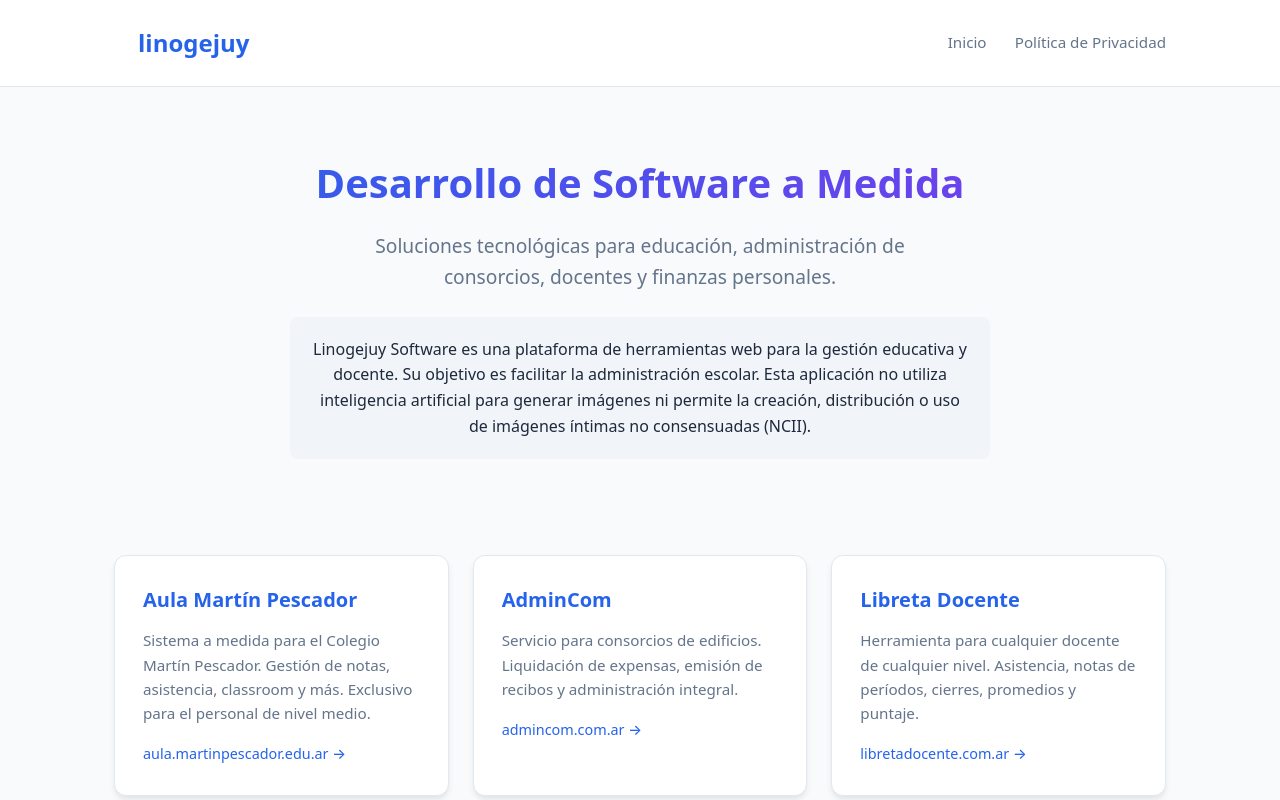
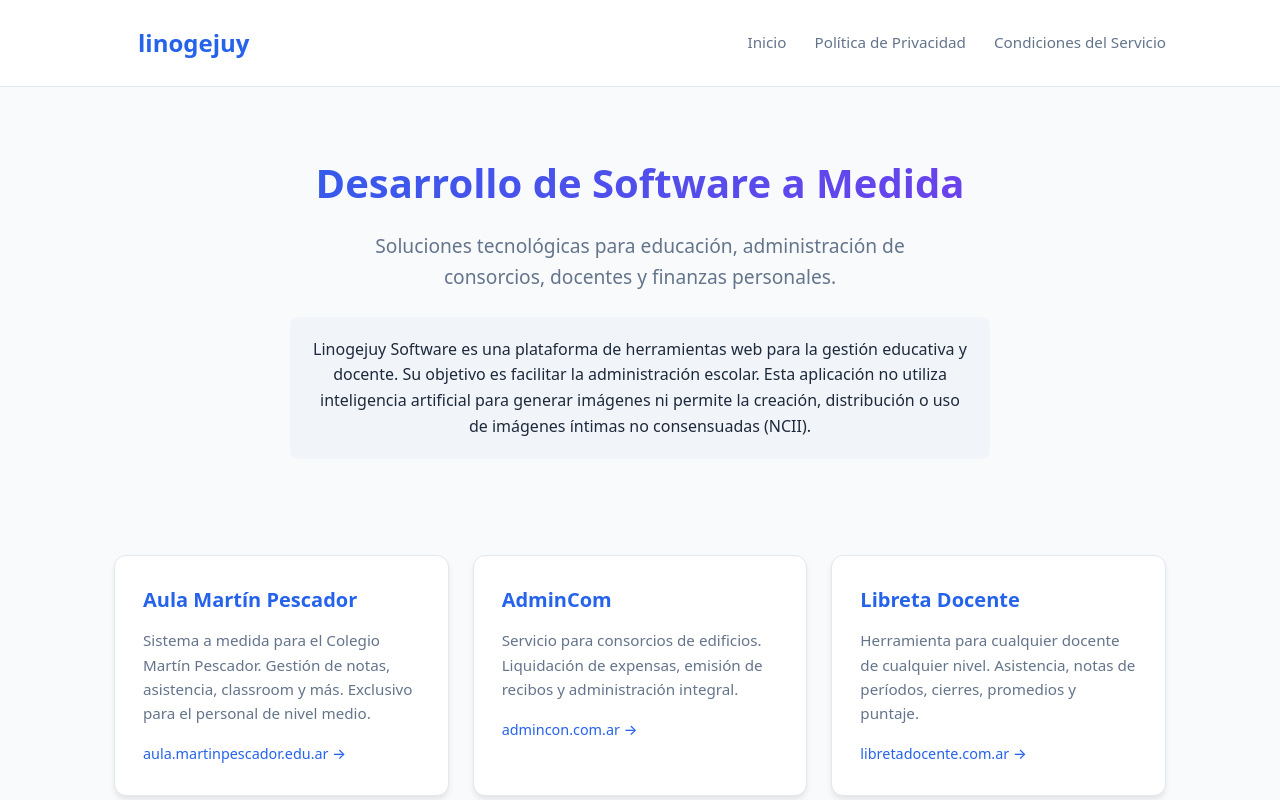
Before and after one commit to bgutierrezperea/linogejuy, a plain HTML site: page index.html in a window 1280 px wide. Shown: the top 800 px of the page. Drawn offline with Linux system fonts and the light colour scheme.

Commit message:
Fix top nav terms link and AdminCom domain
Add Condiciones del Servicio to index.html header nav (privacy/terms
already had it). Point AdminCom card to admincon.com.ar and update
visible domain text; keep product name AdminCom.

Co-authored-by: Bruno Nicolas Gutierrez Perea <linogejuy@gmail.com>

```diff
--- a/index.html
+++ b/index.html
@@ -14,6 +14,7 @@
         <div>
           <a href="/">Inicio</a>
           <a href="privacy.html">Política de Privacidad</a>
+          <a href="terms.html">Condiciones del Servicio</a>
         </div>
       </nav>
     </div>
@@ -35,10 +36,10 @@
         <span class="link">aula.martinpescador.edu.ar →</span>
       </a>
 
-      <a href="https://admincom.com.ar" class="app-card" target="_blank" rel="noopener">
+      <a href="https://admincon.com.ar" class="app-card" target="_blank" rel="noopener">
         <h3>AdminCom</h3>
         <p>Servicio para consorcios de edificios. Liquidación de expensas, emisión de recibos y administración integral.</p>
-        <span class="link">admincom.com.ar →</span>
+        <span class="link">admincon.com.ar →</span>
       </a>
 
       <a href="https://libretadocente.com.ar" class="app-card" target="_blank" rel="noopener">
```
